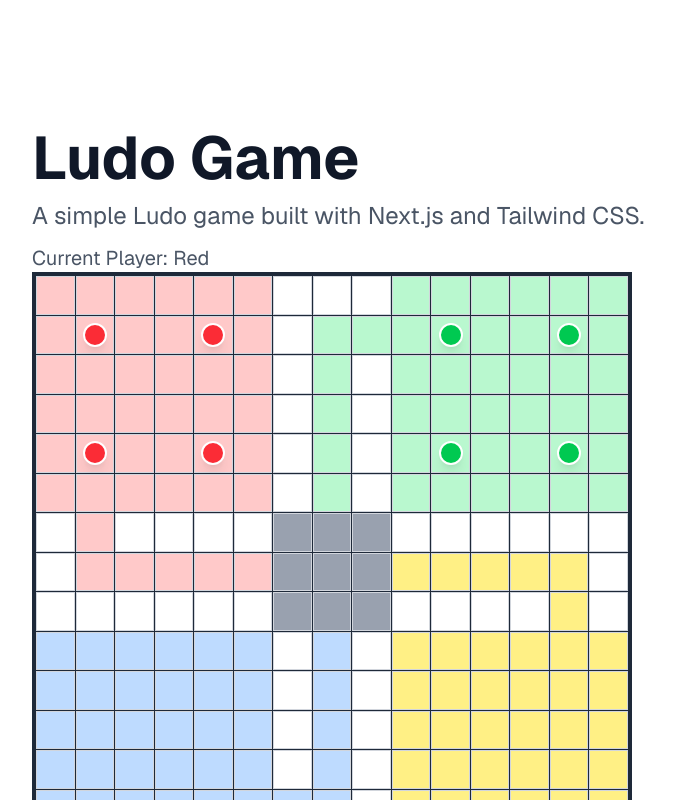
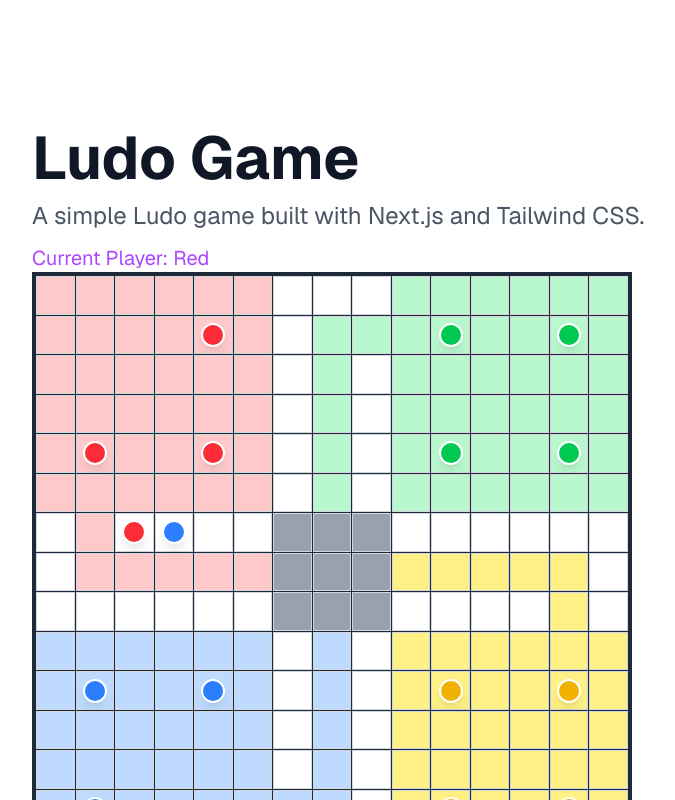
Before and after one commit to zeeshanhaider5121472/ludo-game, a Next.js app: page / in a window 1280 px wide. Shown: the top 800 px of the page, without its empty margins (288-963 px from the left). Built offline with nearby package versions, Linux system fonts and the light colour scheme.

Commit message:
added all players

```diff
--- a/app/page.tsx
+++ b/app/page.tsx
@@ -127,8 +127,128 @@ const pathGreen = [
   "5-7",
   "6-7",
 ];
+const pathBlue = [
+  "13-6",
+  "12-6",
+  "11-6",
+  "10-6",
+  "9-6",
+  "8-5",
+  "8-4",
+  "8-3",
+  "8-2",
+  "8-1",
+  "8-0",
+  "7-0",
+  "6-0",
+  "6-1",
+  "6-2",
+  "6-3",
+  "6-4",
+  "6-5",
+  "5-6",
+  "4-6",
+  "3-6",
+  "2-6",
+  "1-6",
+  "0-6",
+  "0-7",
+  "0-8",
+  "1-8",
+  "2-8",
+  "3-8",
+  "4-8",
+  "5-8",
+  "6-9",
+  "6-10",
+  "6-11",
+  "6-12",
+  "6-13",
+  "6-14",
+  "7-14",
+  "8-14",
+  "8-13",
+  "8-12",
+  "8-11",
+  "8-10",
+  "8-9",
+  "9-8",
+  "10-8",
+  "11-8",
+  "12-8",
+  "13-8",
+  "14-8",
+  "14-7",
+  "13-7",
+  "12-7",
+  "11-7",
+  "10-7",
+  "9-7",
+  "8-7",
+];
+const pathYellow = [
+  "8-13",
+  "8-12",
+  "8-11",
+  "8-10",
+  "8-9",
+  "9-8",
+  "10-8",
+  "11-8",
+  "12-8",
+  "13-8",
+  "14-8",
+  "14-7",
+  "14-6",
+  "13-6",
+  "12-6",
+  "11-6",
+  "10-6",
+  "9-6",
+  "8-5",
+  "8-4",
+  "8-3",
+  "8-2",
+  "8-1",
+  "8-0",
+  "7-0",
+  "6-0",
+  "6-1",
+  "6-2",
+  "6-3",
+  "6-4",
+  "6-5",
+  "5-6",
+  "4-6",
+  "3-6",
+  "2-6",
+  "1-6",
+  "0-6",
+  "0-7",
+  "0-8",
+  "1-8",
+  "2-8",
+  "3-8",
+  "4-8",
+  "5-8",
+  "6-9",
+  "6-10",
+  "6-11",
+  "6-12",
+  "6-13",
+  "6-14",
+  "7-14",
+  "7-13",
+  "7-12",
+  "7-11",
+  "7-10",
+  "7-9",
+  "7-8",
+];
+const pathBlueBase = ["10-1", "10-4", "13-1", "13-4"];
 const pathRedBase = ["1-1", "1-4", "4-1", "4-4"];
 const pathGreenBase = ["1-10", "1-13", "4-10", "4-13"];
+const pathYellowBase = ["10-10", "10-13", "13-10", "13-13"];
 const getCellColor = (id: string) => {
   const [r, c] = id.split("-").map(Number);
   // Bases
@@ -152,24 +272,37 @@ const getCellColor = (id: string) => {
 
 export default function Home() {
   // Initial positions of tokens
-  const [redOne, setRedOne] = useState(pathRedBase[0]);
+  // const [redOne, setRedOne] = useState(pathRedBase[0]);
+  const [redOne, setRedOne] = useState(pathRed[1]);
   const [redTwo, setRedTwo] = useState(pathRedBase[1]);
   const [redThree, setRedThree] = useState(pathRedBase[2]);
   const [redFour, setRedFour] = useState(pathRedBase[3]);
   const [greenOne, setGreenOne] = useState(pathGreenBase[0]);
-  // const [greenOne, setGreenOne] = useState(pathGreen[56]);
   const [greenTwo, setGreenTwo] = useState(pathGreenBase[1]);
   const [greenThree, setGreenThree] = useState(pathGreenBase[2]);
   const [greenFour, setGreenFour] = useState(pathGreenBase[3]);
+  const [blueOne, setBlueOne] = useState(pathBlueBase[0]);
+  const [blueTwo, setBlueTwo] = useState(pathBlueBase[1]);
+  const [blueThree, setBlueThree] = useState(pathBlueBase[2]);
+  // const [blueFour, setBlueFour] = useState(pathBlueBase[3]);
+  const [blueFour, setBlueFour] = useState(pathBlue[15]);
+  const [yellowOne, setYellowOne] = useState(pathYellowBase[0]);
+  const [yellowTwo, setYellowTwo] = useState(pathYellowBase[1]);
+  const [yellowThree, setYellowThree] = useState(pathYellowBase[2]);
+  const [yellowFour, setYellowFour] = useState(pathYellowBase[3]);
 
-  const [currentPlayer, setCurrentPlayer] = useState<"red" | "green">("red");
+  const [currentPlayer, setCurrentPlayer] = useState<
+    "red" | "green" | "yellow" | "blue"
+  >("red");
 
   const [redAllBase, setRedAllBase] = useState(false);
   const [greenAllBase, setGreenAllBase] = useState(false);
+  const [blueAllBase, setBlueAllBase] = useState(false);
+  const [yellowAllBase, setYellowAllBase] = useState(false);
 
   const [diceValue, setDiceValue] = useState<number | null>(null);
 
-  const checkAllTokensInBase = (color: "red" | "green") => {
+  const checkAllTokensInBase = (color: "red" | "green" | "yellow" | "blue") => {
     if (color === "red") {
       const allInBase = [redOne, redTwo, redThree, redFour].every((e) =>
         pathRedBase.includes(e),
@@ -194,12 +327,44 @@ export default function Home() {
         setGreenAllBase(false);
       }
       return allInBase;
+    } else if (color === "blue") {
+      const allInBase = [blueOne, blueTwo, blueThree, blueFour].every((e) =>
+        pathBlueBase.includes(e),
+      );
+      if (allInBase) {
+        console.log("Blue tokens in base");
+        setBlueAllBase(true);
+      } else {
+        console.log("Blue tokens not in base");
+        setBlueAllBase(false);
+      }
+      return allInBase;
+    } else if (color === "yellow") {
+      const allInBase = [yellowOne, yellowTwo, yellowThree, yellowFour].every(
+        (e) => pathYellowBase.includes(e),
+      );
+      if (allInBase) {
+        console.log("Yellow tokens in base");
+        setYellowAllBase(true);
+      } else {
+        console.log("Yellow tokens not in base");
+        setYellowAllBase(false);
+      }
+      return allInBase;
     }
   };
 
-  const passToNextPlayer = (color: "red" | "green") => {
+  const passToNextPlayer = (color: "red" | "green" | "yellow" | "blue") => {
     console.log(`Passing turn from ${color} to next player`);
-    setCurrentPlayer((prev) => (prev === "red" ? "green" : "red"));
+    setCurrentPlayer((prev) =>
+      prev === "red"
+        ? "green"
+        : prev === "green"
+          ? "yellow"
+          : prev === "yellow"
+            ? "blue"
+            : "red",
+    );
     setDiceValue(null);
   };
 
@@ -215,23 +380,31 @@ export default function Home() {
     } // Token not on path
     if (
       (diceValue === 6 && pathRedBase.includes(token)) ||
-      (diceValue === 6 && pathGreenBase.includes(token))
+      (diceValue === 6 && pathGreenBase.includes(token)) ||
+      (diceValue === 6 && pathBlueBase.includes(token)) ||
+      (diceValue === 6 && pathYellowBase.includes(token))
     ) {
       console.log("got 6, moving out of base");
       setToken(path[0]);
       setDiceValue(null);
       return;
     }
-    console.log(
-      `Moving token from ${token} by ${diceValue} steps and path is ${path}`,
-    );
+    console.log(`Moving token from ${token} by ${diceValue} steps`);
     const currentIndex = path.indexOf(token);
     const newIndex = currentIndex + diceValue;
 
     if (newIndex < path.length) {
       setToken(path[newIndex]);
     }
-    setCurrentPlayer((prev) => (prev === "red" ? "green" : "red"));
+    setCurrentPlayer((prev) =>
+      prev === "red"
+        ? "green"
+        : prev === "green"
+          ? "yellow"
+          : prev === "yellow"
+            ? "blue"
+            : "red",
+    );
 
     // Reset dice after move
     setDiceValue(null);
@@ -258,8 +431,15 @@ export default function Home() {
           <p className="mt-3 text-2xl text-gray-600 dark:text-gray-300">
             A simple Ludo game built with Next.js and Tailwind CSS.
           </p>
-          <p className="mt-3 text-xl text-gray-600 dark:text-gray-300">
-            Current Player: {currentPlayer === "red" ? "Red" : "Green"}
+          <p className="mt-3 text-xl text-purple-500 dark:text-gray-300">
+            Current Player:{" "}
+            {currentPlayer === "red"
+              ? "Red"
+              : currentPlayer === "green"
+                ? "Green"
+                : currentPlayer === "blue"
+                  ? "Blue"
+                  : "Yellow"}
           </p>
 
           {/* Game Board and Players */}
@@ -287,6 +467,24 @@ export default function Home() {
                         moveToken(greenThree, setGreenThree, pathGreen);
                       else if (greenFour === id)
                         moveToken(greenFour, setGreenFour, pathGreen);
+                    } else if (currentPlayer === "blue") {
+                      if (blueOne === id)
+                        moveToken(blueOne, setBlueOne, pathBlue);
+                      else if (blueTwo === id)
+                        moveToken(blueTwo, setBlueTwo, pathBlue);
+                      else if (blueThree === id)
+                        moveToken(blueThree, setBlueThree, pathBlue);
+                      else if (blueFour === id)
+                        moveToken(blueFour, setBlueFour, pathBlue);
+                    } else if (currentPlayer === "yellow") {
+                      if (yellowOne === id)
+                        moveToken(yellowOne, setYellowOne, pathYellow);
+                      else if (yellowTwo === id)
+                        moveToken(yellowTwo, setYellowTwo, pathYellow);
+                      else if (yellowThree === id)
+                        moveToken(yellowThree, setYellowThree, pathYellow);
+                      else if (yellowFour === id)
+                        moveToken(yellowFour, setYellowFour, pathYellow);
                     }
                   }}
                   className={`relative flex items-center justify-center border border-gray-300 ${getCellColor(id)}`}
@@ -331,6 +529,46 @@ export default function Home() {
                       className={`w-6 h-6 rounded-full shadow-lg border-2 border-white bg-green-500`}
                     />
                   )}
+                  {blueOne === id && (
+                    <div
+                      className={`w-6 h-6 rounded-full shadow-lg border-2 border-white bg-blue-500`}
+                    />
+                  )}
+                  {blueTwo === id && (
+                    <div
+                      className={`w-6 h-6 rounded-full shadow-lg border-2 border-white bg-blue-500`}
+                    />
+                  )}
+                  {blueThree === id && (
+                    <div
+                      className={`w-6 h-6 rounded-full shadow-lg border-2 border-white bg-blue-500`}
+                    />
+                  )}
+                  {blueFour === id && (
+                    <div
+                      className={`w-6 h-6 rounded-full shadow-lg border-2 border-white bg-blue-500`}
+                    />
+                  )}
+                  {yellowOne === id && (
+                    <div
+                      className={`w-6 h-6 rounded-full shadow-lg border-2 border-white bg-yellow-500`}
+                    />
+                  )}
+                  {yellowTwo === id && (
+                    <div
+                      className={`w-6 h-6 rounded-full shadow-lg border-2 border-white bg-yellow-500`}
+                    />
+                  )}
+                  {yellowThree === id && (
+                    <div
+                      className={`w-6 h-6 rounded-full shadow-lg border-2 border-white bg-yellow-500`}
+                    />
+                  )}
+                  {yellowFour === id && (
+                    <div
+                      className={`w-6 h-6 rounded-full shadow-lg border-2 border-white bg-yellow-500`}
+                    />
+                  )}
                 </div>
               );
             })}
```
